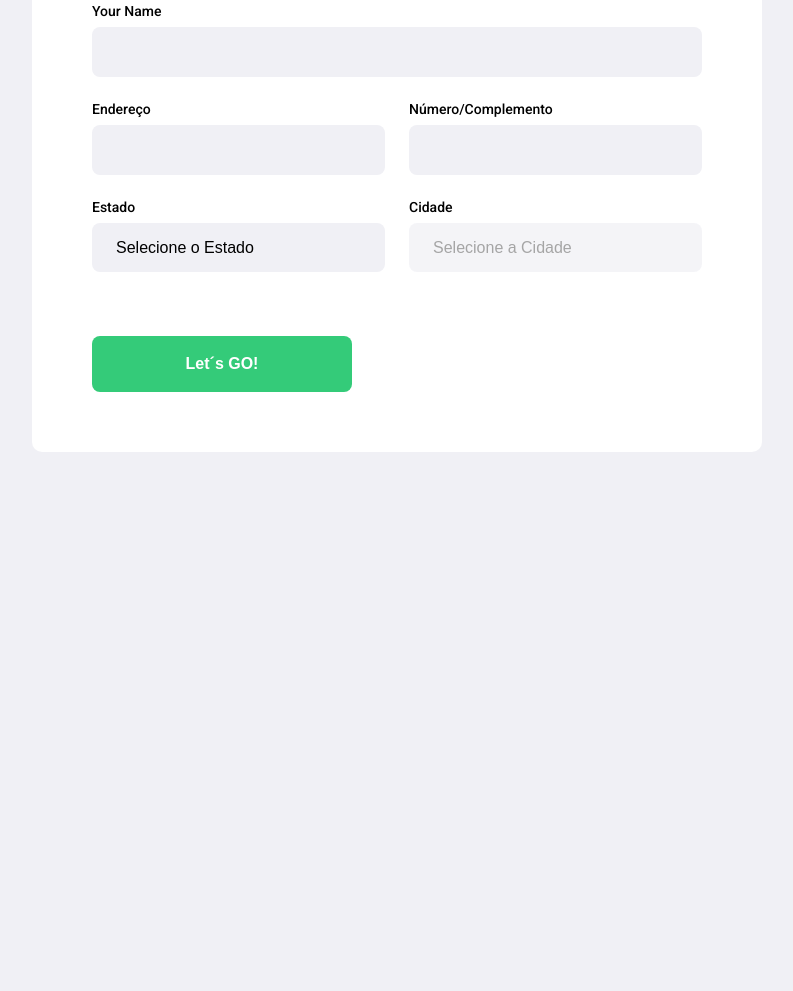
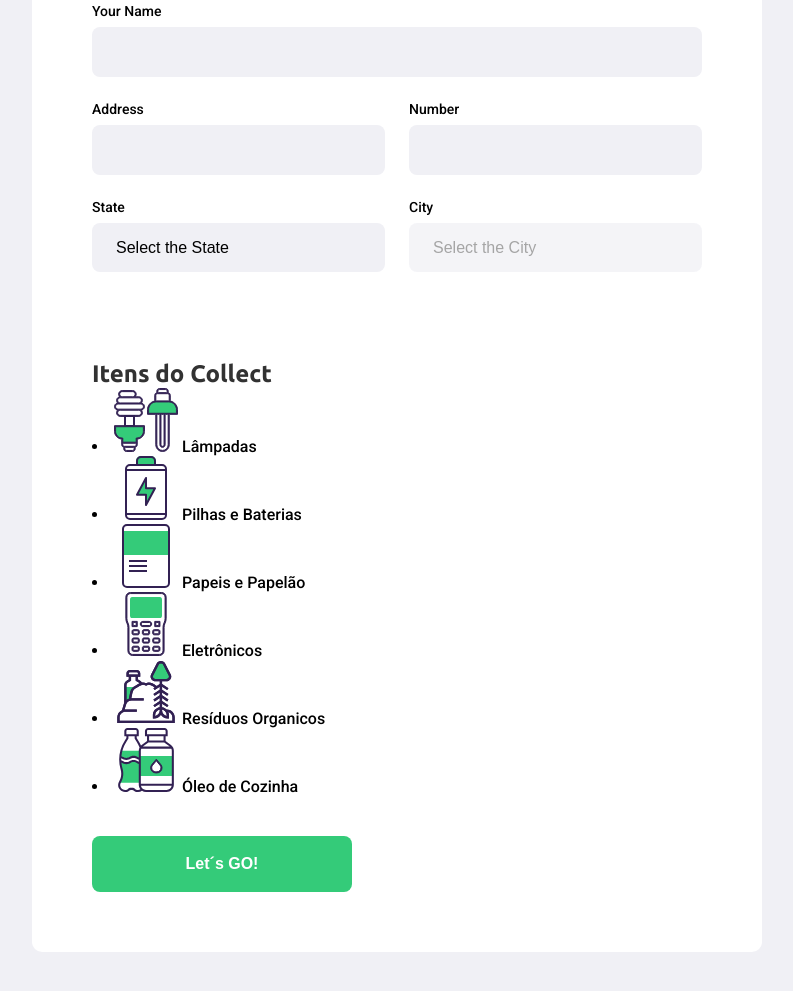
Before and after one commit to BulletSentence/Get-and-Seek, a plain HTML site: page account.html in a window 1280 px wide. Shown: the part 327-1318 px from the top of the page, without its empty margins (243-1036 px from the left). Before the commit the page ends 859 px from the top, so only its background shows below. Drawn offline with Linux system fonts and the light colour scheme; no server answers.

Commit message:
lista de items

```diff
--- a/account.html
+++ b/account.html
@@ -31,36 +31,70 @@
 
                 <div class="field">
                     <label for="name">Your Name</label>
-                    <input type="text" name="name">
+                    <input type="text" name="name" required>
                 </div>
 
                 <div class="field-group">
                     <div class="field">
-                        <label for="address">Endereço</label>
+                        <label for="address">Address</label>
                         <input type="text" name="address" required>
                     </div>
                     <div class="field">
-                        <label for="address2">Número/Complemento</label>
+                        <label for="address2">Number</label>
                         <input type="number" name="address2" required>
                     </div>
                 </div>
 
                 <div class="field-group">
                     <div class="field">
-                        <label for="state">Estado</label>
+                        <label for="state">State</label>
                         <select name="uf" required>
-                            <option value="">Selecione o Estado</option>
+                            <option value="">Select the State</option>
                         </select>
                         <input type="hidden" name="state">
                     </div>
                     <div class="field">
-                        <label for="city">Cidade</label>
+                        <label for="city">City</label>
                         <select name="city" disabled required>
-                            <option value="">Selecione a Cidade</option>
+                            <option value="">Select the City</option>
                         </select>
                     </div>
                 </div>
+            </fieldset>
 
+            <fieldset>
+                <h2> Itens do Collect </h2>
+                <div class="items-grid">
+                    <li data-id="1">
+                        <img src="/assets/icones/lampadas.svg" alt="Lâmpadas">
+                        <span>Lâmpadas</span>
+                    </li>
+
+                    <li data-id="2">
+                        <img src="/assets/icones/baterias.svg" alt="Pilhas e Baterias">
+                        <span>Pilhas e Baterias</span>
+                    </li>
+
+                    <li data-id="3">
+                        <img src="/assets/icones/papeis-papelao.svg" alt="Papeis e Papelão">
+                        <span>Papeis e Papelão</span>
+                    </li>
+
+                    <li data-id="4">
+                        <img src="/assets/icones/eletronicos.svg" alt="Eletrônicos">
+                        <span>Eletrônicos</span>
+                    </li>
+
+                    <li data-id="5">
+                        <img src="/assets/icones/organicos.svg" alt="Resíduos Organicos">
+                        <span>Resíduos Organicos</span>
+                    </li>
+
+                    <li data-id="6">
+                        <img src="/assets/icones/oleo.svg" alt="Óleo de Cozinha">
+                        <span>Óleo de Cozinha</span>
+                    </li>
+                </div>
             </fieldset>
 
             <button type="submit">Let´s GO!</button>
--- a/scripts/account.js
+++ b/scripts/account.js
@@ -31,7 +31,6 @@ function getCities(event){
 	fetch(url)
 		.then( res => res.json() )
 		.then( cities => {
-
 			for (const city of cities){
 			citySelect.innerHTML += `<option value="${city.nome}">${city.nome}</option>`
 		}
```
